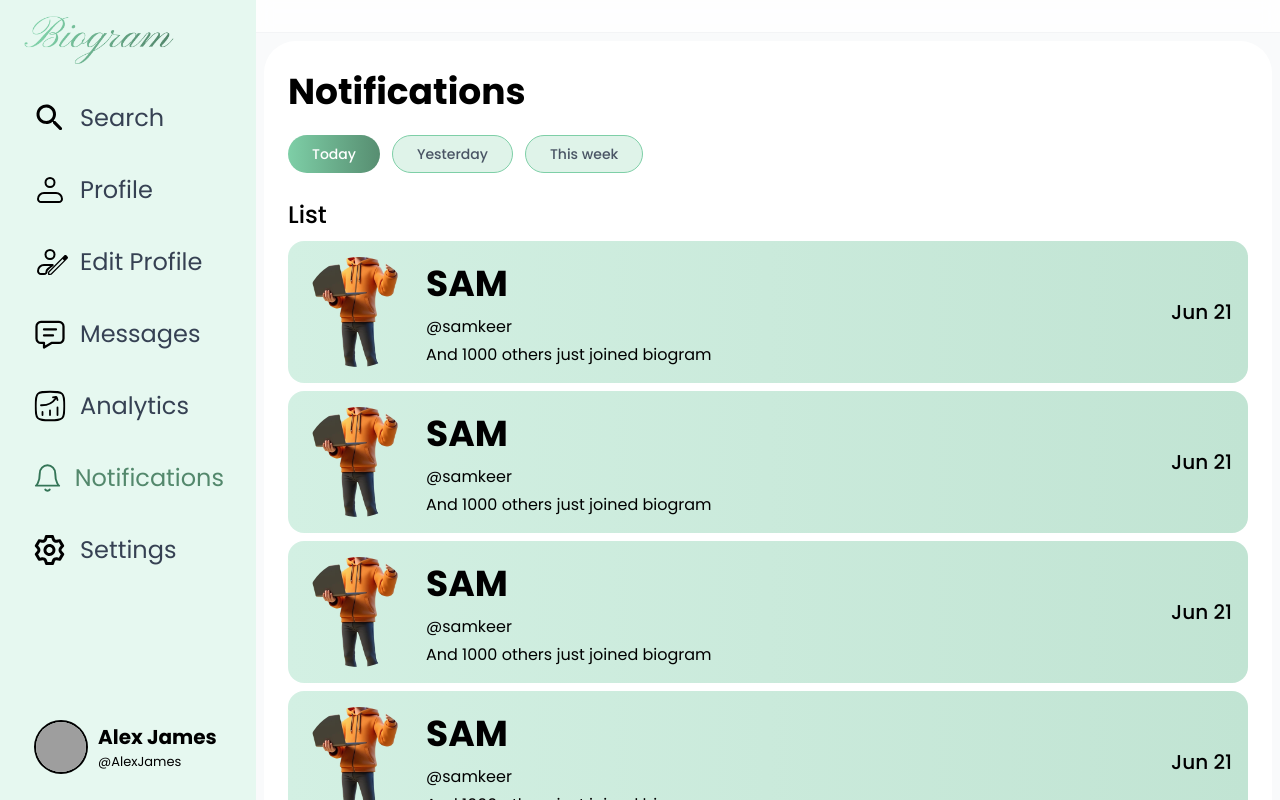
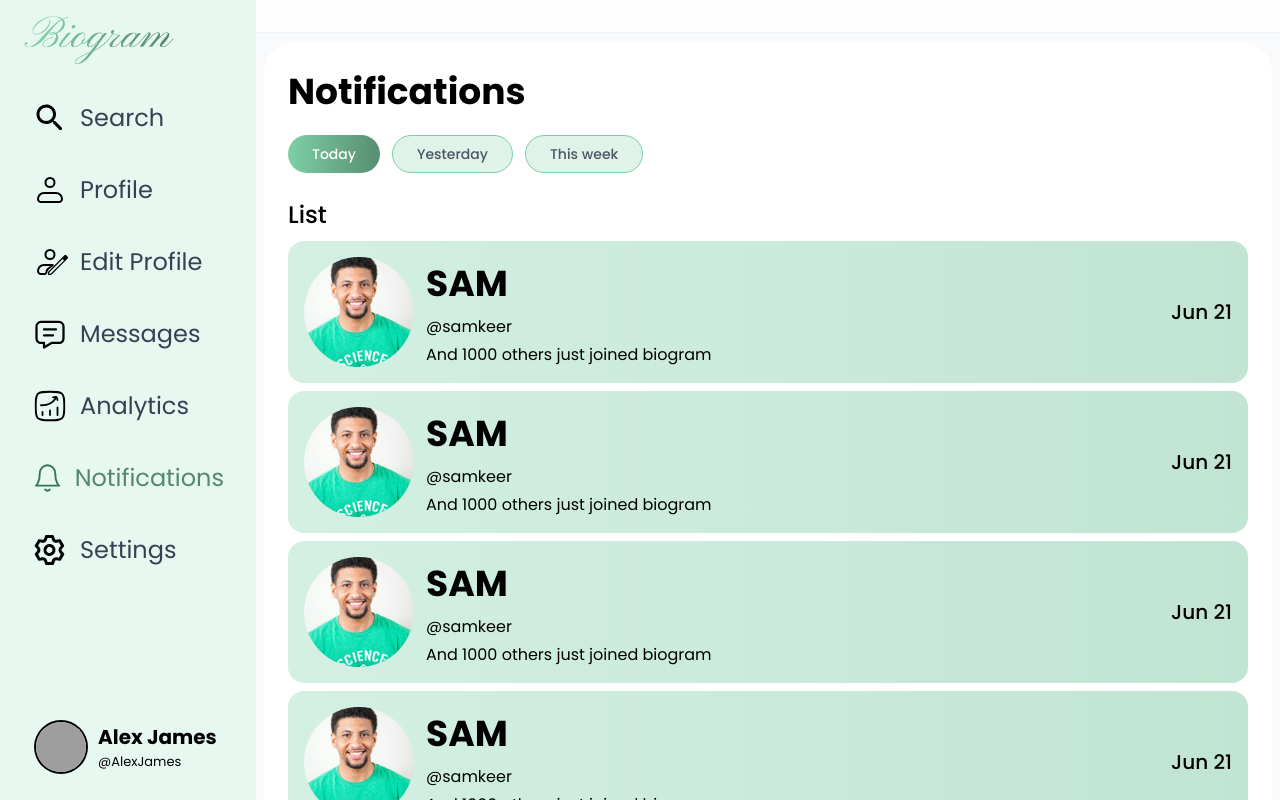
Before and after one commit to FMunir321/biogram, a React (Vite) app: page /notifications in a window 1280 px wide. Built offline with nearby package versions, Linux system fonts and the light colour scheme; grey boxes are pictures that could not be loaded; a web font is replaced by a local one.

Commit message:
fix bug in Notification screen

```diff
--- a/src/pages/Notifications.tsx
+++ b/src/pages/Notifications.tsx
@@ -13,7 +13,7 @@ const Notifications = () => {
       username: "@samkeer",
       message: "And 1000 others just joined biogram",
       date: "Jun 21",
-      avatar: "/src/assets/aleximage.png",
+      avatar: "/src/assets/Sam.jpg",
     },
     {
       id: 2,
@@ -21,7 +21,7 @@ const Notifications = () => {
       username: "@samkeer",
       message: "And 1000 others just joined biogram",
       date: "Jun 21",
-      avatar: "/src/assets/aleximage.png",
+      avatar: "/src/assets/Sam.jpg",
     },
     {
       id: 3,
@@ -29,7 +29,7 @@ const Notifications = () => {
       username: "@samkeer",
       message: "And 1000 others just joined biogram",
       date: "Jun 21",
-      avatar: "/src/assets/aleximage.png",
+      avatar: "/src/assets/Sam.jpg",
     },
     {
       id: 4,
@@ -37,7 +37,7 @@ const Notifications = () => {
       username: "@samkeer",
       message: "And 1000 others just joined biogram",
       date: "Jun 21",
-      avatar: "/src/assets/aleximage.png",
+      avatar: "/src/assets/Sam.jpg",
     },
     {
       id: 5,
@@ -45,7 +45,7 @@ const Notifications = () => {
       username: "@samkeer",
       message: "And 1000 others just joined biogram",
       date: "Jun 21",
-      avatar: "/src/assets/aleximage.png",
+      avatar: "/src/assets/Sam.jpg",
     },
   ];
 
```
Also changed, not shown: src/assets/Sam.jpg (added).
